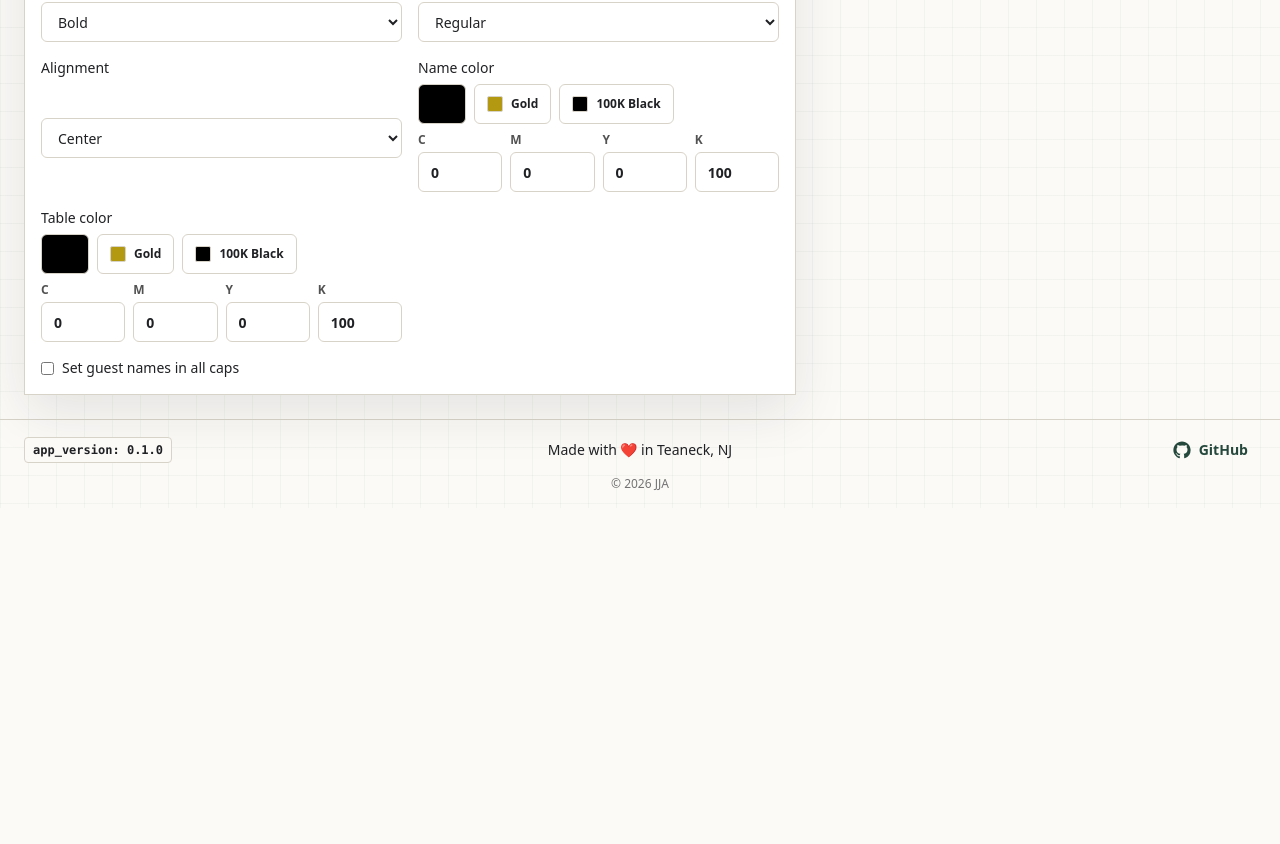
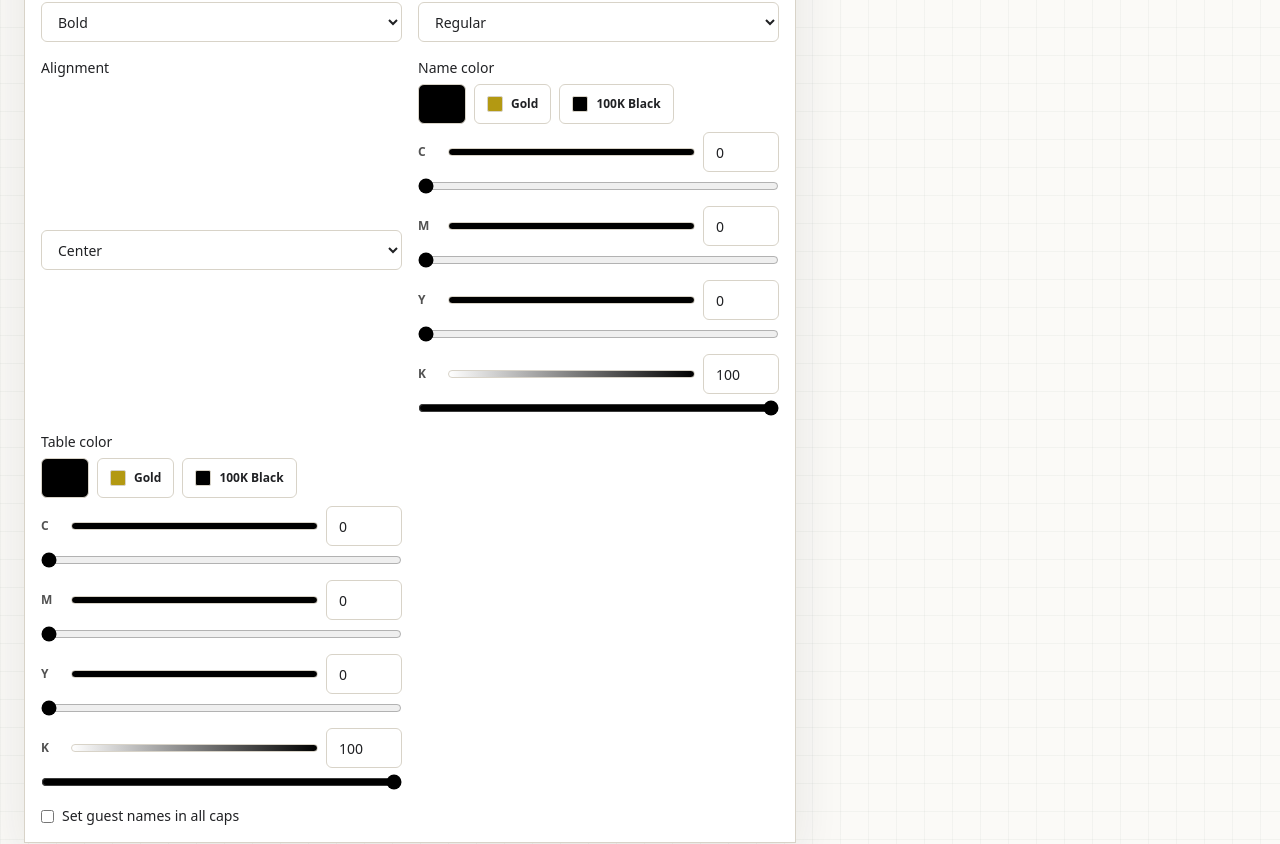
Before and after one commit to jacobrosenfeld/placecard-generator, a Next.js app: page /projects/new in a window 1280 px wide. Shown: the part 1260-2104 px from the top of the page. Before the commit the page ends 1768 px from the top, so only its background shows below. Built offline with nearby package versions, Linux system fonts and the light colour scheme.

Commit message:
feat: add CMYK slider chooser

```diff
--- a/src/components/TypographyControls.tsx
+++ b/src/components/TypographyControls.tsx
@@ -171,6 +171,18 @@ function TextColorControl({
     });
   }
 
+  function channelGradient(channel: "c" | "m" | "y" | "k") {
+    return `linear-gradient(90deg, ${textColorToPreviewHex({
+      mode: "cmyk",
+      ...cmykChannels,
+      [channel]: 0
+    })}, ${textColorToPreviewHex({
+      mode: "cmyk",
+      ...cmykChannels,
+      [channel]: 100
+    })})`;
+  }
+
   return (
     <div className="grid gap-2">
       <div className="grid grid-cols-[48px_1fr] gap-2">
@@ -198,20 +210,39 @@ function TextColorControl({
         </div>
       </div>
 
-      <div className="grid grid-cols-4 gap-2">
+      <div className="grid gap-3">
         {(["c", "m", "y", "k"] as const).map((channel) => (
-          <label key={channel} className="grid gap-1 text-xs font-semibold uppercase text-neutral-600">
-            {channel}
+          <div key={channel} className="grid gap-1.5">
+            <div className="grid grid-cols-[22px_1fr_76px] items-center gap-2">
+              <span className="text-xs font-semibold uppercase text-neutral-600">{channel}</span>
+              <div
+                aria-hidden="true"
+                className="h-2 rounded-full border border-line"
+                style={{ background: channelGradient(channel) }}
+              />
+              <input
+                aria-label={`${label} ${channel.toUpperCase()} CMYK value`}
+                className={controlClass}
+                type="number"
+                min="0"
+                max="100"
+                step="0.1"
+                value={cmykChannels[channel]}
+                onChange={(event) => updateCmyk(channel, Number(event.target.value))}
+              />
+            </div>
             <input
-              className={controlClass}
-              type="number"
+              aria-label={`${label} ${channel.toUpperCase()} CMYK slider`}
+              className="w-full cursor-pointer"
+              type="range"
               min="0"
               max="100"
               step="0.1"
               value={cmykChannels[channel]}
               onChange={(event) => updateCmyk(channel, Number(event.target.value))}
+              style={{ accentColor: previewHex }}
             />
-          </label>
+          </div>
         ))}
       </div>
     </div>
```
Also changed, not shown: 1 other file (tests, documents, lock files or other folders).
